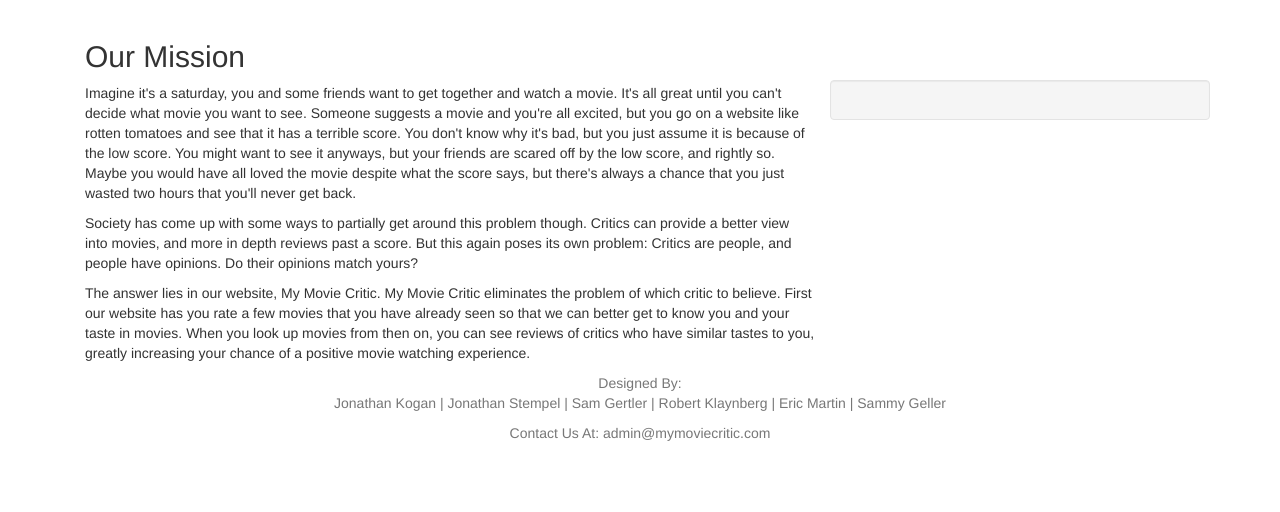
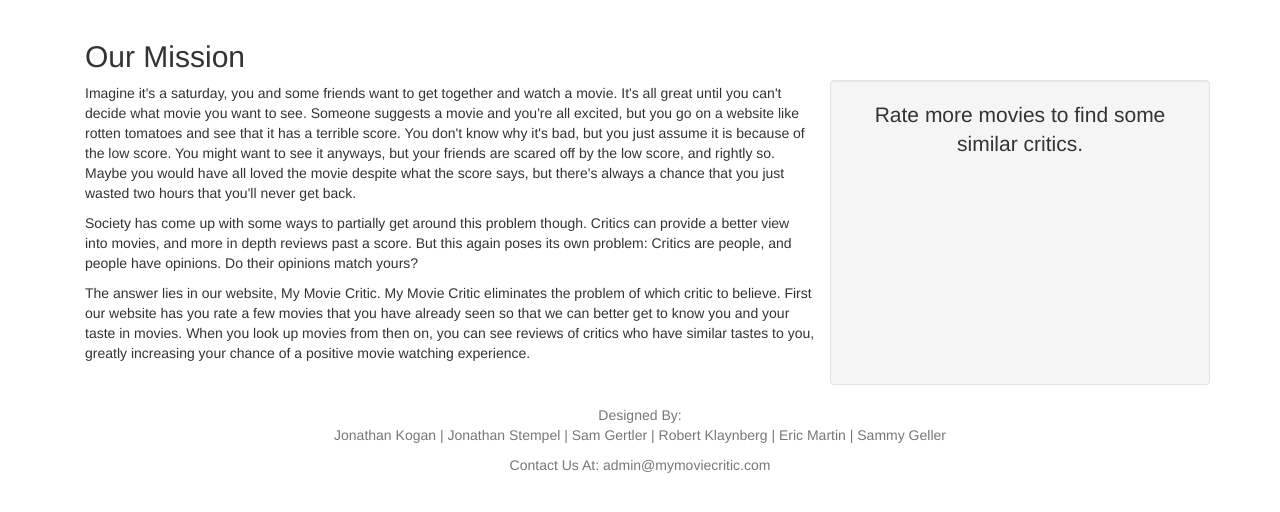
Before and after one commit to jgk99/Critic-App, a PHP site: page /index.php in a window 1280 px wide. Shown: the part 52-564 px from the top of the page. Run offline with PHP 8.4, Linux system fonts and the light colour scheme; the visitor is signed in with stand-in values (Sample User, id 1); data that the repository does not hold is empty; some libraries are stand-ins or nearby versions.

Commit message:
For real this time

```diff
--- a/index.php
+++ b/index.php
@@ -70,7 +70,7 @@ else{
 		}
 
 		echo '<script type ="text/javascript">
-				if ("' . $rate_more_movies . '"" == "1") {
+				if ("' . $rate_more_movies . '" == "1") {
 					document.write("Rate more movies to find some similar critics.<br /><br /><br /><br /><br /><br /><br /><br />");
 				} else {
 					document.write("<h2>Your Top Critics:</h2>");
```
